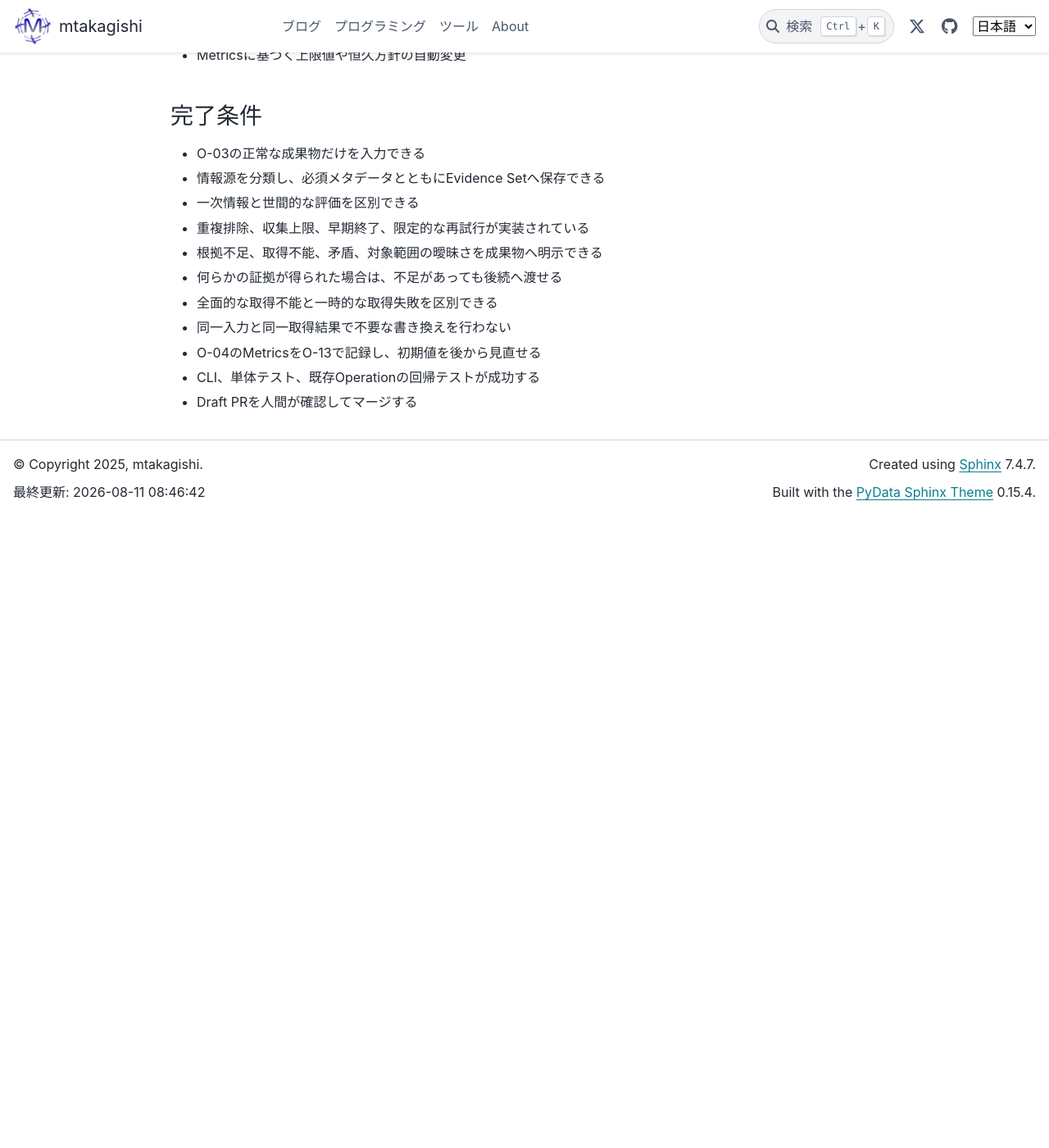
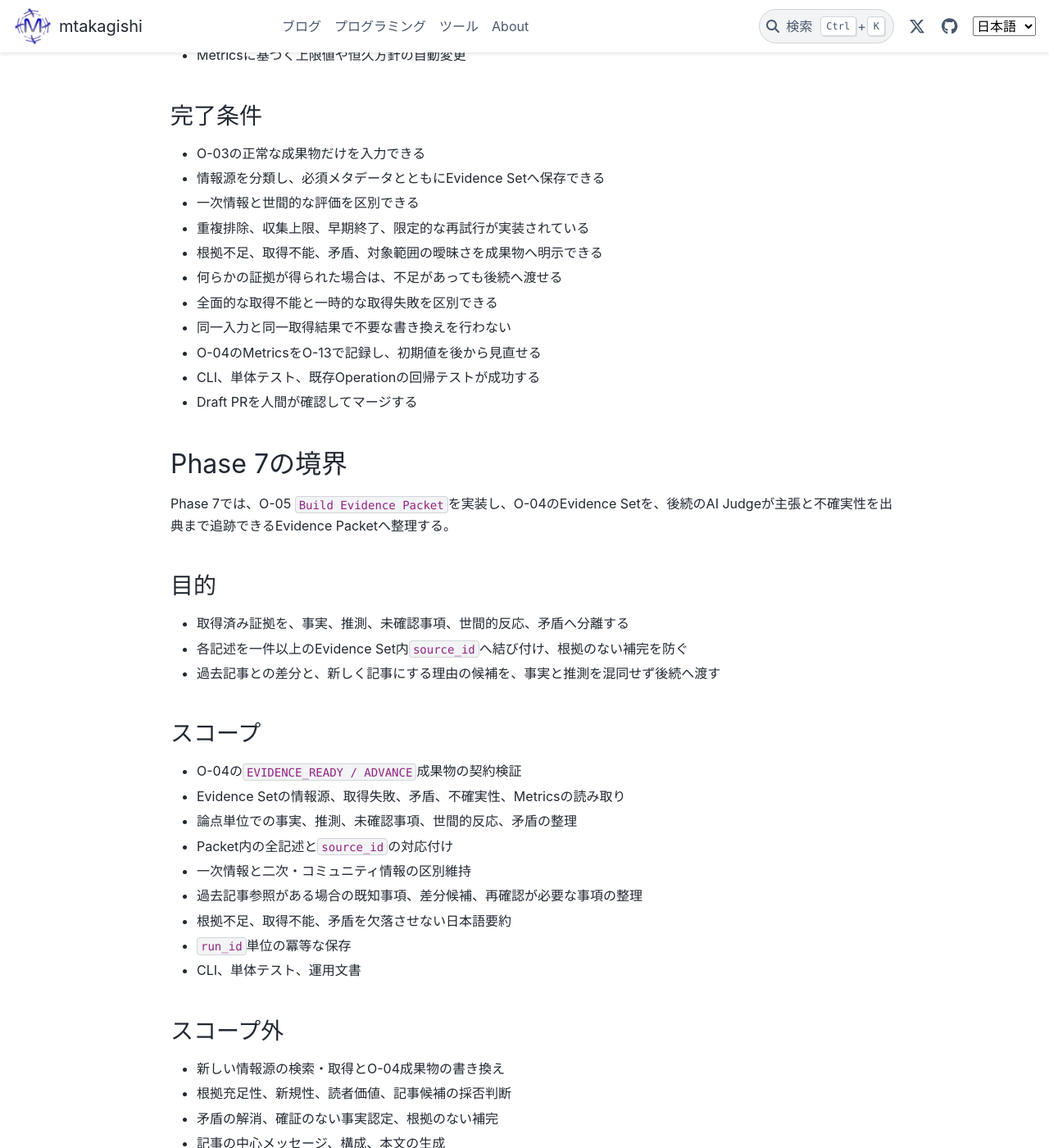
Before and after one commit to mtakagishi/note, a Sphinx documentation site: the page built from docs/agents/knowledge-harness/CHARTER.md, in a window 1280 px wide and 1400 px high, scrolled down 4693 px. Shown: the whole window at 82% size. Built offline with Sphinx 7.4.7 and the PyData theme 0.15.4, drawn with Linux system fonts in a browser that asks for light colours; before the commit the page ends 5323 px from its top, so only the background shows below that; some of the changed text lies outside the part shown.

Commit message:
O-05 Build Evidence Packetの実装境界を定義 (#12)
* O-05の実装境界を定義

* Draft PRの状態を記録

---------

Co-authored-by: mtakagishi <mtakagishi+github@gimail.com>

```diff
--- a/docs/agents/knowledge-harness/CHARTER.md
+++ b/docs/agents/knowledge-harness/CHARTER.md
@@ -165,3 +165,47 @@
 - O-04のMetricsをO-13で記録し、初期値を後から見直せる
 - CLI、単体テスト、既存Operationの回帰テストが成功する
 - Draft PRを人間が確認してマージする
+
+## Phase 7の境界
+
+Phase 7では、O-05 `Build Evidence Packet`を実装し、O-04のEvidence Setを、後続のAI Judgeが主張と不確実性を出典まで追跡できるEvidence Packetへ整理する。
+
+### 目的
+
+- 取得済み証拠を、事実、推測、未確認事項、世間的反応、矛盾へ分離する
+- 各記述を一件以上のEvidence Set内`source_id`へ結び付け、根拠のない補完を防ぐ
+- 過去記事との差分と、新しく記事にする理由の候補を、事実と推測を混同せず後続へ渡す
+
+### スコープ
+
+- O-04の`EVIDENCE_READY / ADVANCE`成果物の契約検証
+- Evidence Setの情報源、取得失敗、矛盾、不確実性、Metricsの読み取り
+- 論点単位での事実、推測、未確認事項、世間的反応、矛盾の整理
+- Packet内の全記述と`source_id`の対応付け
+- 一次情報と二次・コミュニティ情報の区別維持
+- 過去記事参照がある場合の既知事項、差分候補、再確認が必要な事項の整理
+- 根拠不足、取得不能、矛盾を欠落させない日本語要約
+- `run_id`単位の冪等な保存
+- CLI、単体テスト、運用文書
+
+### スコープ外
+
+- 新しい情報源の検索・取得とO-04成果物の書き換え
+- 根拠充足性、新規性、読者価値、記事候補の採否判断
+- 矛盾の解消、確証のない事実認定、根拠のない補完
+- 記事の中心メッセージ、構成、本文の生成
+- 過去記事の書き換え
+- GitHub Actionsと定期実行
+
+### 完了条件
+
+- O-04の正常なEvidence Setだけを入力できる
+- 事実、推測、未確認事項、世間的反応、矛盾を区別して保存できる
+- Packet内の全記述を存在する`source_id`へ追跡できる
+- 一次情報と一般的評価を混同しない
+- 取得失敗と不確実性をEvidence Setから欠落させない
+- 過去記事参照がある場合は、既知事項と差分候補を区別できる
+- 根拠がない記述、存在しない`source_id`、空の説明を拒否できる
+- 同一入力では不要な書き換えを行わない
+- CLI、単体テスト、既存Operationの回帰テストが成功する
+- Draft PRを人間が確認してマージする
```
Also changed, not shown: docs/agents/knowledge-harness/DECISIONS.md (+10 -0 lines), docs/agents/knowledge-harness/PIPELINE.md (+9 -3 lines), docs/agents/knowledge-harness/STATUS.md (+13 -7 lines).
